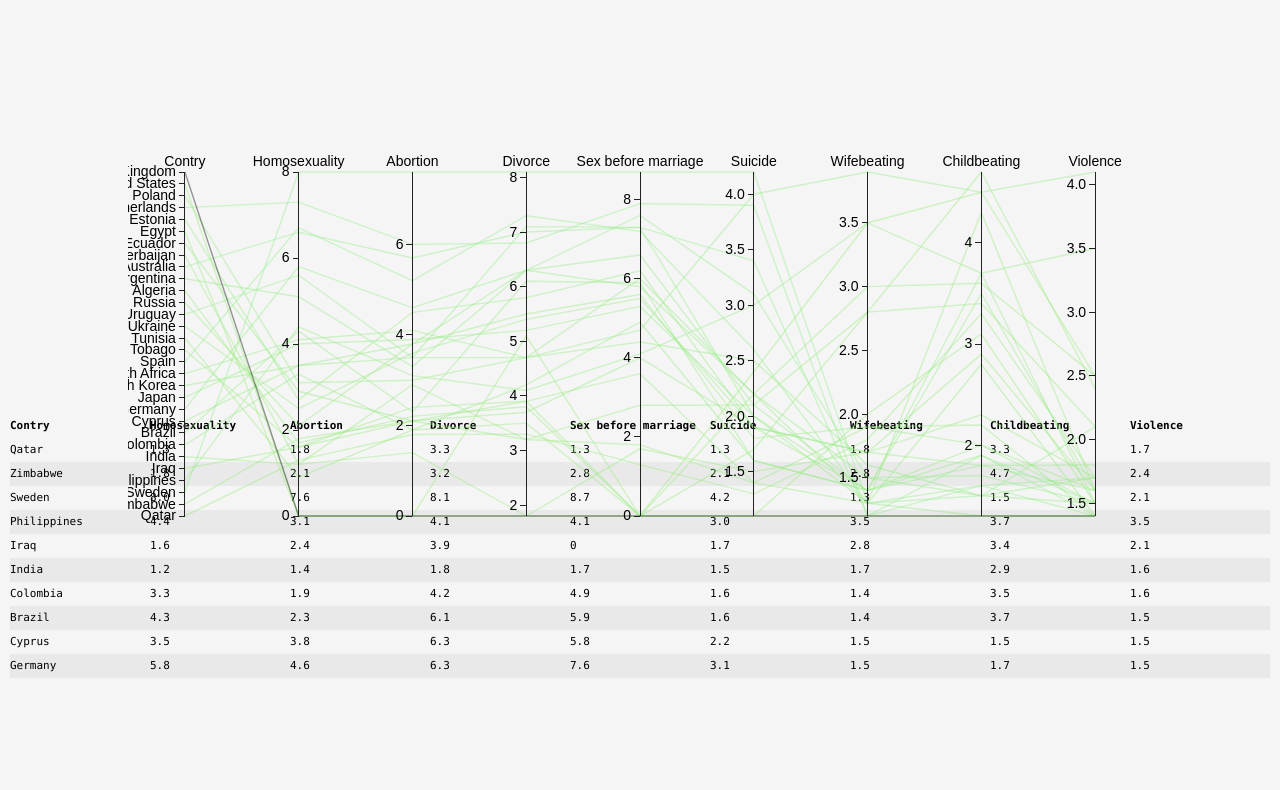
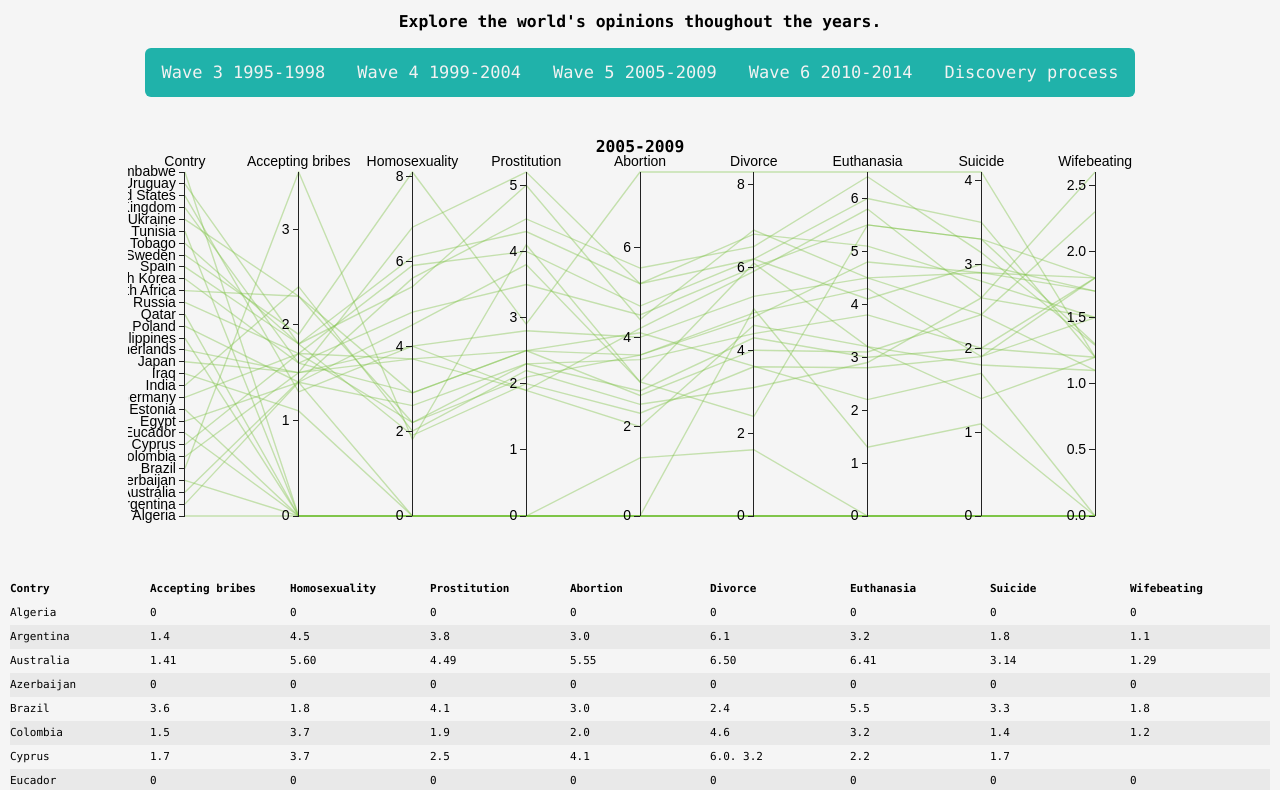
Before and after one commit to adelinaand/Project-2, a plain HTML site: page wave5.html in a window 1280 px wide. Shown: the part 123-913 px from the top of the page. Before the commit the page ends 821 px from the top, so only its background shows below. Drawn offline with nearby package versions, Linux system fonts and the light colour scheme.

Commit message:
new data

```diff
--- a/data.csv
+++ b/data.csv
@@ -13,7 +13,7 @@ Japan,4.0,3.9,5.2,5.3,2.0,1.3,1.3,1.4
 South Korea,3.5,3.5,4.7,4.4,2.5,1.6,1.5,1.7
 South Africa,4.1,4.1,4.7,4.7,4.0,3.9,4.5,4.1
 Spain,6.7,5.2,7.3,7.2,2.6,1.3,1.6,1.4
-Trinidad and Tobago,1.6,2.1,3.9,3.6,1.4,1.3,4.3,1.6
+Trinidad & Tobago,1.6,2.1,3.9,3.6,1.4,1.3,4.3,1.6
 Tunisia,0.9,1.9,3.5,0,1.1,2.0,3.1,1.5
 Ukraine,2.5,3.6,5.4,5.5,1.9,1.7,2.3,1.7
 Uruguay,5.6,3.5,7.1,7.3,2.0,1.4,1.9,1.4
--- a/style.css
+++ b/style.css
@@ -79,12 +79,13 @@ input {
 }
 
   #grid { width: fit-content;
+          width: -moz-max-content;
           margin-left: auto;
           margin-right: auto;
           margin-top: 420px }
   .row, .header { clear: left; font-size: 11px; line-height: 24px; height: 24px; }
   .row:nth-child(odd) { background: rgba(0,0,0,0.05); }
-  .header { font-weight: bold;}
+  .header { font-weight: bolder;}
   .cell { float: left; overflow: hidden; white-space: nowrap; width: 140px; height: 18px; }
 
 
@@ -139,6 +140,7 @@ input {
   background-color: lightseagreen;
   overflow: hidden;
   width: fit-content;
+  width: -moz-max-content;
   margin: 0 auto;
   border-radius: 6px;
   text-align: center;
--- a/wave5.csv
+++ b/wave5.csv
@@ -1,31 +1,31 @@
-Contry,Cheating on taxes, Accepting a bribe,Homosexuality,Prostitution,Abortion,Divorce,Euthanasia,Suicide,Man beating his wife,Parents beating children,Violence against others
+Contry, Accepting bribes,Homosexuality,Prostitution,Abortion,Divorce,Euthanasia,Suicide,Wifebeating
 Algeria,0,0,0,0,0,0,0,0
-Argentina,1.627152989,	1.37183384,	4.525835866,	3.580547112,	2.977710233,	6.126646403,	3.242147923,	1.839918946,	1.108409321
-
+Argentina,	1.4,	4.5,	3.8,	3.0,	6.1,	3.2,	1.8,	1.1
+Australia,	1.41,	5.60,	4.49,	5.55,	6.50,	6.41,	3.14,	1.29
 Azerbaijan,0,0,0,0,0,0,0,0
-
-
-
+Brazil,3.6,	1.8,	4.1,	3.0,	2.4,	5.5,	3.3,	1.8,	1.5
+Colombia,1.5,	3.7,	1.9,	2.0,	4.6,	3.2,	1.4,	1.2
+Cyprus,1.7,	3.7,	2.5,	4.1,	6.0.	3.2,	2.2,	1.7
 Eucador,0,0,0,0,0,0,0,0
-
+Egypt,1.4,	0,	0,	0,	5.0,	1.3,	1.1,	0
 Estonia,0,0,0,0,0,0,0,0
-
-
-
-
-
+Germany, 1.7,	5.9,	4.0,	4.7,	6.2,	4.1,	3.0,	1.7
+India,2.4,	2.0,	2.2,	2.5,	3.1,	2.9,	2.6,	2.6
+Iraq,1.1,	0,	0,	1.3,	1.6,	0,	0,	0
+Japan,1.5,	4.0,	1.9,	4.2,	5.9,	5.8,	2.6,	1.5
+Netherlands,1.5,	6.8,	5.2,	5.2,	6.2,	6.0,	3.5,	1.2
 Philippines,0,0,0,0,0,0,0,0
-
+Poland,1.4,	2.6,	2.3,	2.8,	4.3,	3.0,	2.0,	1.2
 Qatar,0,0,0,0,0,0,0,0
-
-
-
-
-
-
+Russia,1.7,	2.2, 2.1,	3.6,	4.9,	4.3,	1.9,	1.5
+South Africa,2.3,	2.9,	2.5,	2.7,	4.0,	3.1,	2.4,	2.3
+South Korea,1.6,	2.9,	2.5,	3.6,	4.8,	4.8,	2.9,	1.7
+Spain,1.8,	6.1,	4.3,	5.2,	6.8,	5.1,	2.8,	1.5
+Sweden,1.9,	8.1,	2.9,	7.7,	8.3,	6.5,	4.1,	1.2
+Trinidad & Tobago,1.8,	1.9,	2.0,	2.3,	3.6,	2.8,	1.9,	1.8
 Tunisia,0,0,0,0,0,0,0,0
-
-
-
-
+Ukraine,2.3,	2.2,	2.3,	3.5,	4.4,	3.8,	2.0,	1.8
+United Kingdom,1.6,	4.8,	3.5,	4.5,	6.0,	5.5,	3.3,	1.3
+United States,1.3,	4.0,	2.8,	4.0,	5.3,	4.5,	2.4,	1.1
+Uruguay,1.8,	5.4,	5.0,	4.4,	6.9,	4.5,	2.9,	1.8
 Zimbabwe,0,0,0,0,0,0,0,0
--- a/test.html
+++ b/wave5.html
@@ -8,29 +8,46 @@
 <script src="parcoords.js"></script>
 <script src="divgrid.js"></script>
 
+<div class="dropdown">
+  <button class="dropbtn">?</button>
+  <div class="dropdown-content">
+    <a>This page takes you on a journey of how the world's view on what is justifiable and what is not
+      has changed throughout the years. The values shown are an average of the different countries' answers where 1  means
+      "Can never be justified" and 10 means "Can always be justified". </a>
+  </div>
+</div>
+
+<h2>
+  <span id="normal">What is </span><span id="bold">JUSTIFIABLE</span> <span id="normal">and what isn't?</span>
+</h2>
+<h3> Explore the world's opinions thoughout the years. </h3>
 <div class="topnav">
-  <a class="active" href="#home">Home</a>
-  <a href="test.html">Wave 5</a>
-  <li><a href="index.html">Wave 6</a>
+  <a href="test.html">Wave 3 1995-1998</a>
+  <a href="index.html">Wave 4 1999-2004</a>
+  <a href="wave5.html">Wave 5 2005-2009</a>
+  <a href="index.html">Wave 6 2010-2014</a>
+  <a href="index.html">Discovery process</a>
 </div>
+
+<h3>2005-2009</h3>
 
 <div id="example" class="parcoords"></div>
 <div id="grid"></div>
 
 <script id="brushing">// quantitative colour scale
-var green_to_blue = d3.scale.linear()
-  .domain([9, 50])
-  .range(["#90EE90", "#00FFFF"])
-  .interpolate(d3.interpolateLab);
+  var green_to_blue = d3.scale.linear()
+    .domain([9, 50])
+    .range(["#7AC143", "#00B0DD"])
+    .interpolate(d3.interpolateLab);
 
-var color = function(d) { return green_to_blue(d['Homosexuality']); };
+//var color = function(d) { return green_to_blue(d['Homosexuality']); };
 
 var parcoords = d3.parcoords()("#example")
-  .color(color)
+  .color("#7AC143")
   .alpha(0.4);
 
 // load csv file and create the chart
-d3.csv('data.csv', function(data) {
+d3.csv('wave5.csv', function(data) {
   parcoords
     .data(data)
     .render()
@@ -39,7 +56,7 @@ d3.csv('data.csv', function(data) {
   // create data table, row hover highlighting
   var grid = d3.divgrid();
   d3.select("#grid")
-    .datum(data.slice(0,10))
+    .datum(data.slice(0,31))
     .call(grid)
     .selectAll(".row")
     .on({
@@ -50,7 +67,7 @@ d3.csv('data.csv', function(data) {
   // update data table on brush event
   parcoords.on("brush", function(d) {
     d3.select("#grid")
-      .datum(d.slice(0,10))
+      .datum(d.slice(0,31))
       .call(grid)
       .selectAll(".row")
       .on({
```
Also changed, not shown: index.html (+3 -2 lines).
